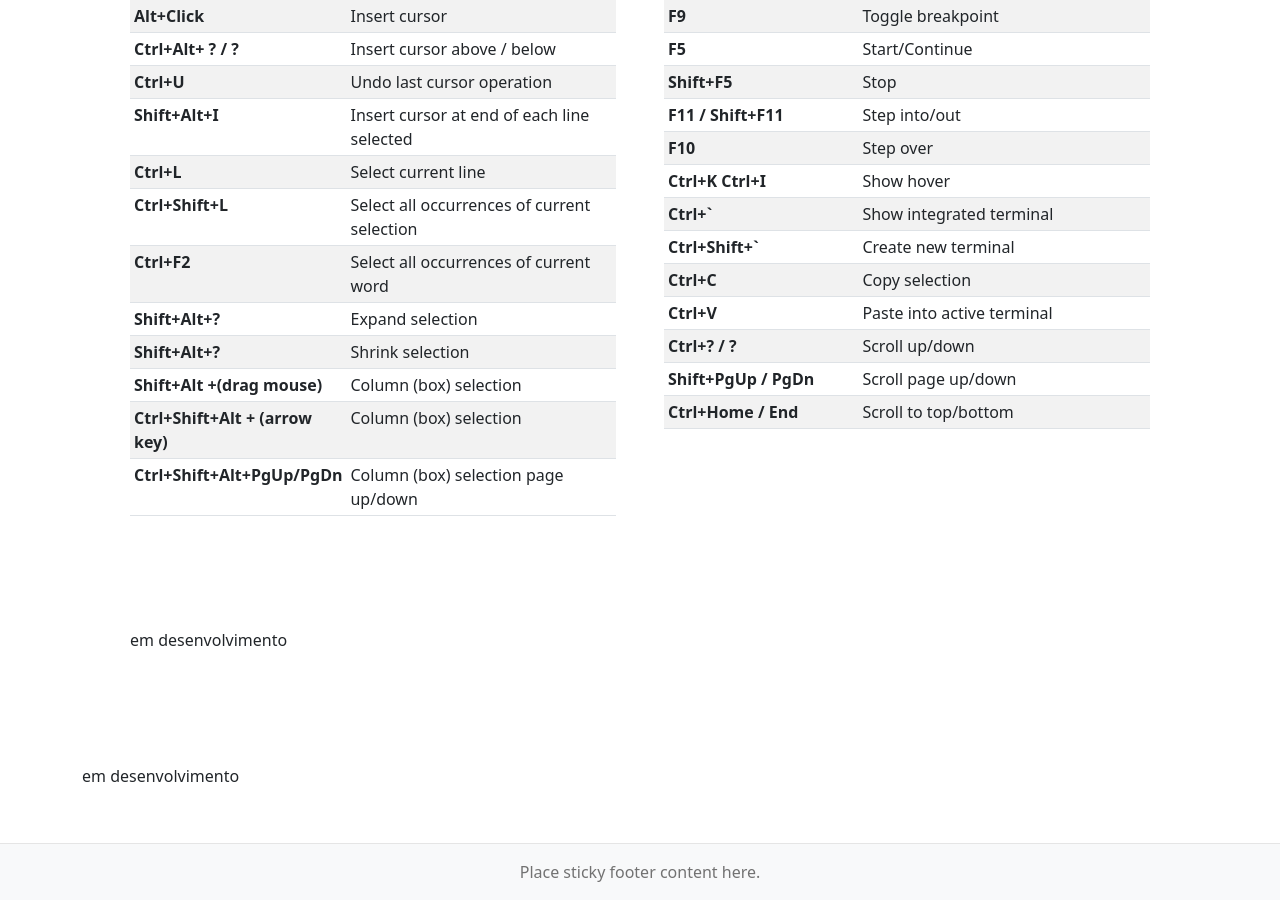
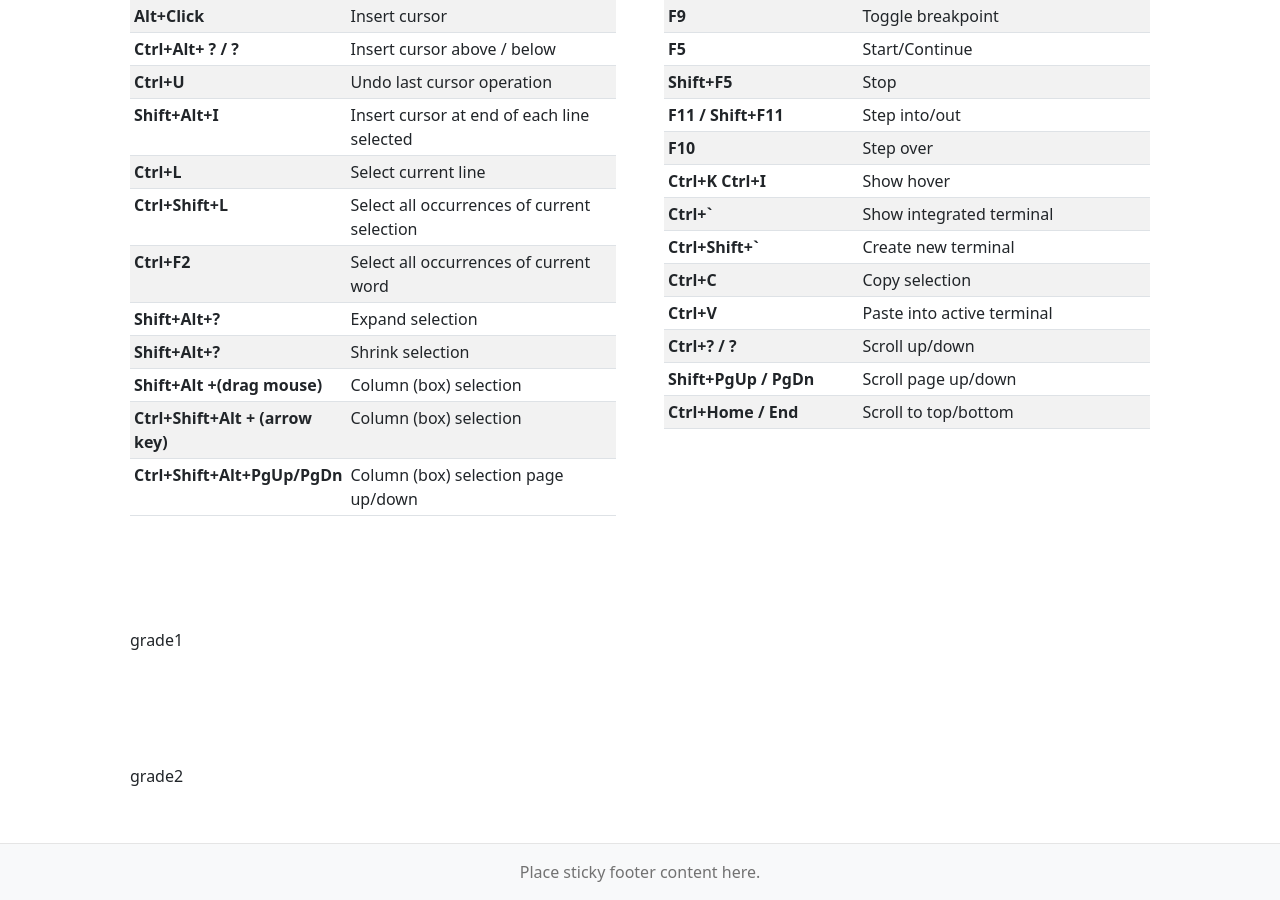
Before and after one commit to ConradoAlmeida/cheatsheets, a Jekyll site: the page built from vscode-cheat.html, in a window 1280 px wide and 900 px high, scrolled down 2038 px. Built offline with Jekyll 4.4.1, drawn with Linux system fonts in a browser that asks for light colours.

Commit message:
agrupamento

```diff
--- a/vscode-cheat.html
+++ b/vscode-cheat.html
@@ -46,9 +46,9 @@ layout: default
 {% for dado in grade %}
 <article class="blog-post">
 
-  <td>em desenvolvimento</td>
+  <td>{{ dado.name }}</td>
 
-</div>
+</article>
 {% endfor %}
 
 
```
